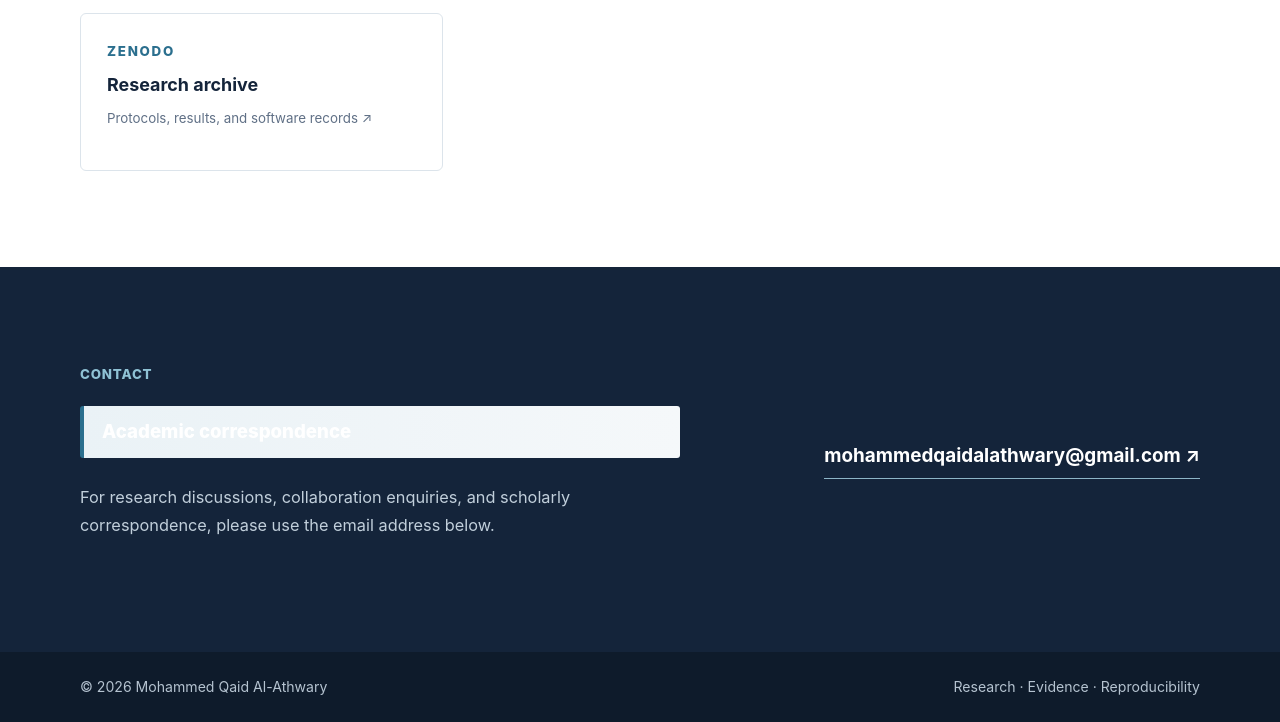
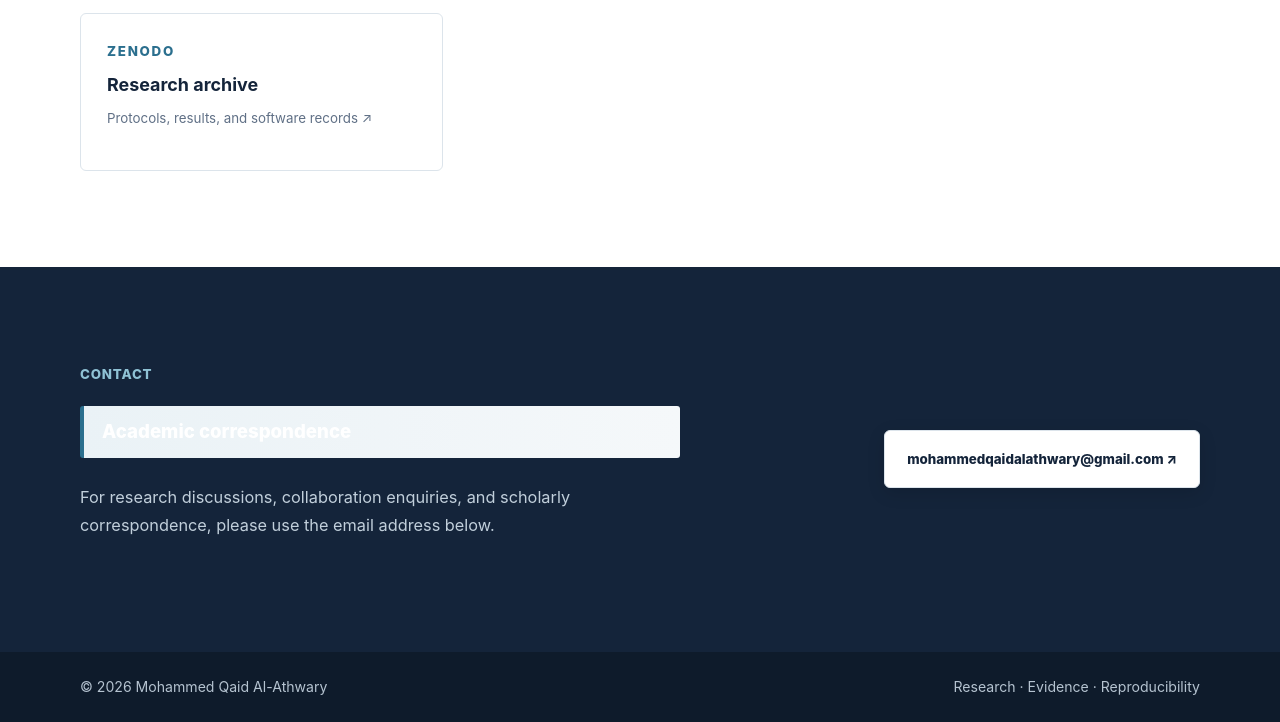
Before and after one commit to mohammedqaidalathwary/mohammedqaidalathwary.github.io, a plain HTML site: page index.html in a window 1280 px wide. Shown: the part 10297-11019 px from the top of the page. Drawn offline with Linux system fonts and the light colour scheme.

Commit message:
Make contact email clearly visible in a white call-to-action card

```diff
--- a/assets/css/style.css
+++ b/assets/css/style.css
@@ -208,3 +208,9 @@ body{font-size:10pt;line-height:1.7}.nav-links a,.language-control select,.butto
 
 /* Keep all secondary labels and metadata at or above the requested 10 pt floor. */
 .card-number,.profile-card>span,.indexed-record-type,.openaire-record>span,.profile-card small,.indexing-card small{font-size:10pt}
+
+/* Visible email contact card: the address is presented inside the light rectangular call-to-action. */
+.contact-email{display:inline-flex;align-items:center;justify-content:center;gap:10px;min-height:58px;padding:16px 22px;background:#fff;color:#14243a!important;border:1px solid #dce4eb;border-radius:6px;box-shadow:0 5px 18px rgba(0,0,0,.12);font-size:10pt;font-weight:800;text-decoration:none;white-space:normal;overflow-wrap:anywhere;transition:transform .18s ease,box-shadow .18s ease,background .18s ease}
+.contact-email:hover{background:#f0f6f9;transform:translateY(-2px);box-shadow:0 8px 22px rgba(0,0,0,.16)}
+.contact-email:focus-visible{outline:3px solid #8fc2d5;outline-offset:3px}
+@media(max-width:800px){.contact-email{max-width:100%;min-height:54px;padding:14px 18px}}
```
